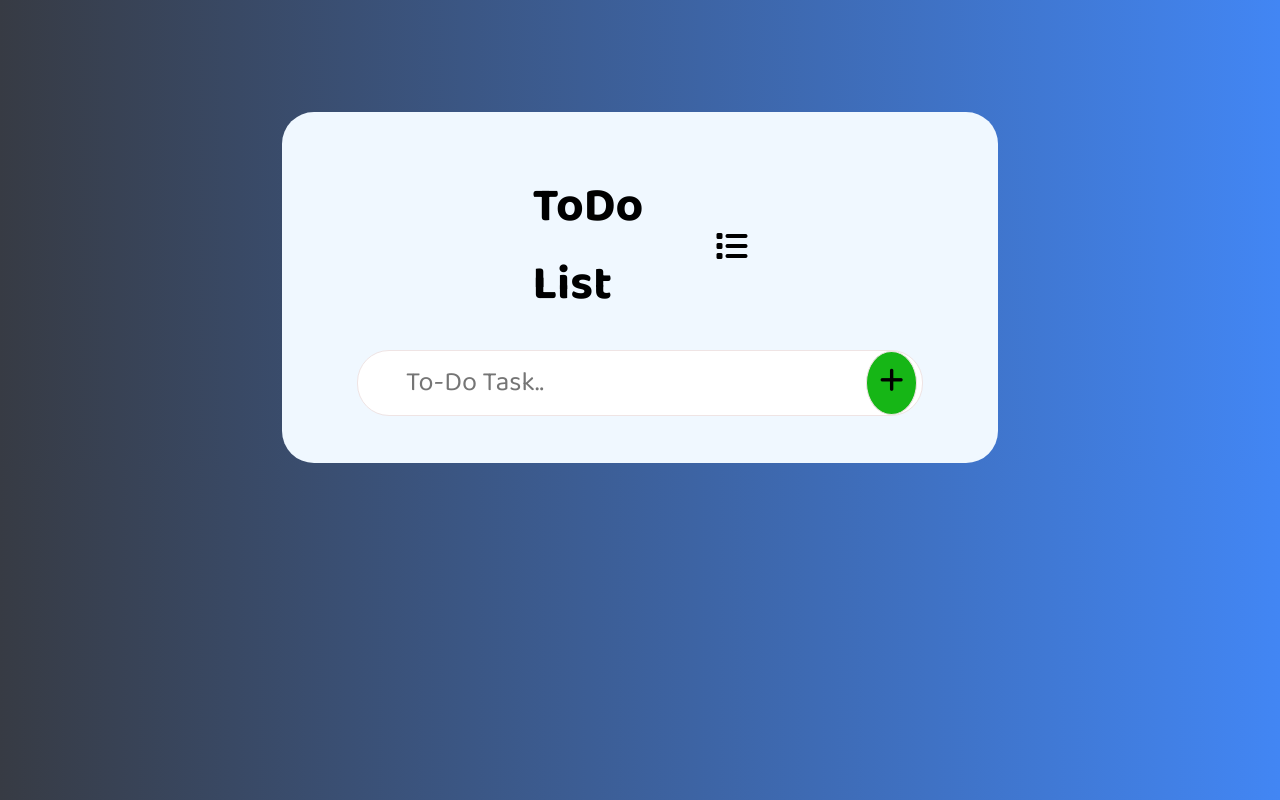
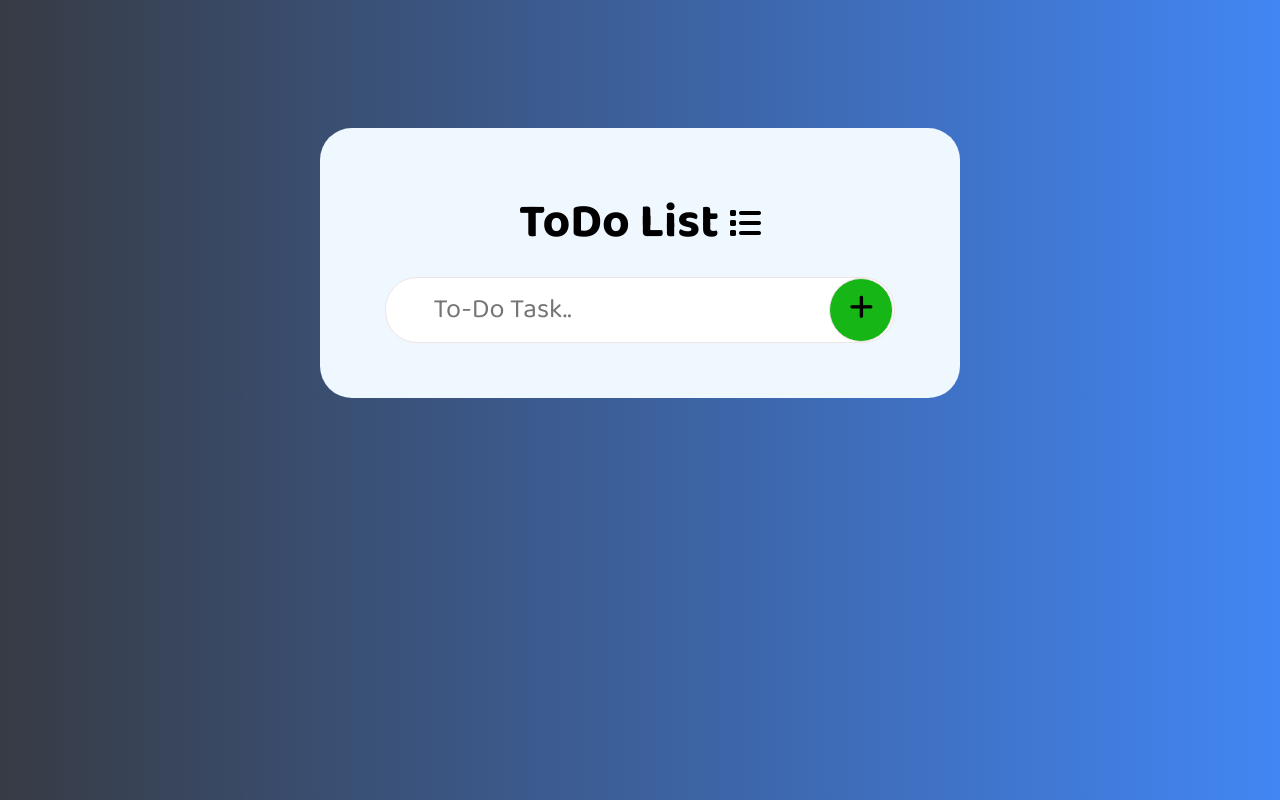
Before and after one commit to GeekPrathamesh/Todo-web-app, a plain HTML site: page index.html in a window 1280 px wide. Drawn offline with Linux system fonts and the light colour scheme.

Commit message:
some style changes

```diff
--- a/style.css
+++ b/style.css
@@ -3,18 +3,20 @@
   margin: 0;
   padding: 0;
 }
+
 body {
   height: 100%;
   width: 100%;
   background: linear-gradient(to right, #373b44, #4286f4);
   display: flex;
-  justify-content: center;
+  justify-content: center;align-items: center;
 }
 .main {
   height: auto;
-  width: 56%;
+  max-height: 80%;
+  width: 50%;
   background-color: aliceblue;
-  margin-top: 7rem;
+  margin-top: 8rem;
   border-radius: 2rem;
 }
 .head {
@@ -23,7 +25,7 @@ body {
   align-items: center;
   gap: 10px;
   /* background-color: bisque; */
-  width: 30%;
+  min-width: 30%;
   height: auto;
   /* margin-top: 2.5rem; */
   font-size: 2rem;
@@ -32,7 +34,7 @@ body {
 .input {
   width: 90%;
   /* background-color: bisque; */
-  margin: 0.7rem auto 0 auto;
+  margin: 0 auto 0 auto;
   display: flex;
   justify-content: center;
   gap: 2px;
@@ -52,20 +54,20 @@ body {
 }
 #btn {
   position: absolute;
-  width: 8%;
+  width: 4rem;
   height: 4rem;
-
   border-radius: 100%;
-  right: 7%;
+  right: 6%;
   border: 1px solid rgb(239, 228, 228);
   background-color: #16b616;
   font-size: 1.7rem;
 }
 .tasks {
   /* background-color: antiquewhite; */
-  height: auto;
+  max-height: 40vh;
+  overflow-y: auto;
   width: 90%;
-  margin: 2rem auto 1.5rem auto;
+  margin: 0 auto 2.5rem auto;
 }
 .task {
   margin: 1.4rem auto 0 auto;
@@ -77,15 +79,14 @@ body {
   align-items: center;
   min-height: 3.2rem;
   border-radius: 8px;
-    border: 1px solid rgb(239, 228, 228);
+  border: 1px solid rgb(239, 228, 228);
   position: relative;
   font-size: 1.4rem;
 }
 
 .note {
-
-    margin-left: 2rem;
-    width: 31rem;
+  margin-left: 2rem;
+  width: 31rem;
 }
 .edit {
   border: none;
@@ -104,6 +105,8 @@ body {
   right: 3%;
 }
 /* .note .edit .trash */
-#checkbox{
-    margin-left: 1rem;
+input[type="checkbox"] {
+  margin-left: 1rem;
+  width: 25px;
+  height: 22px;
 }
```
